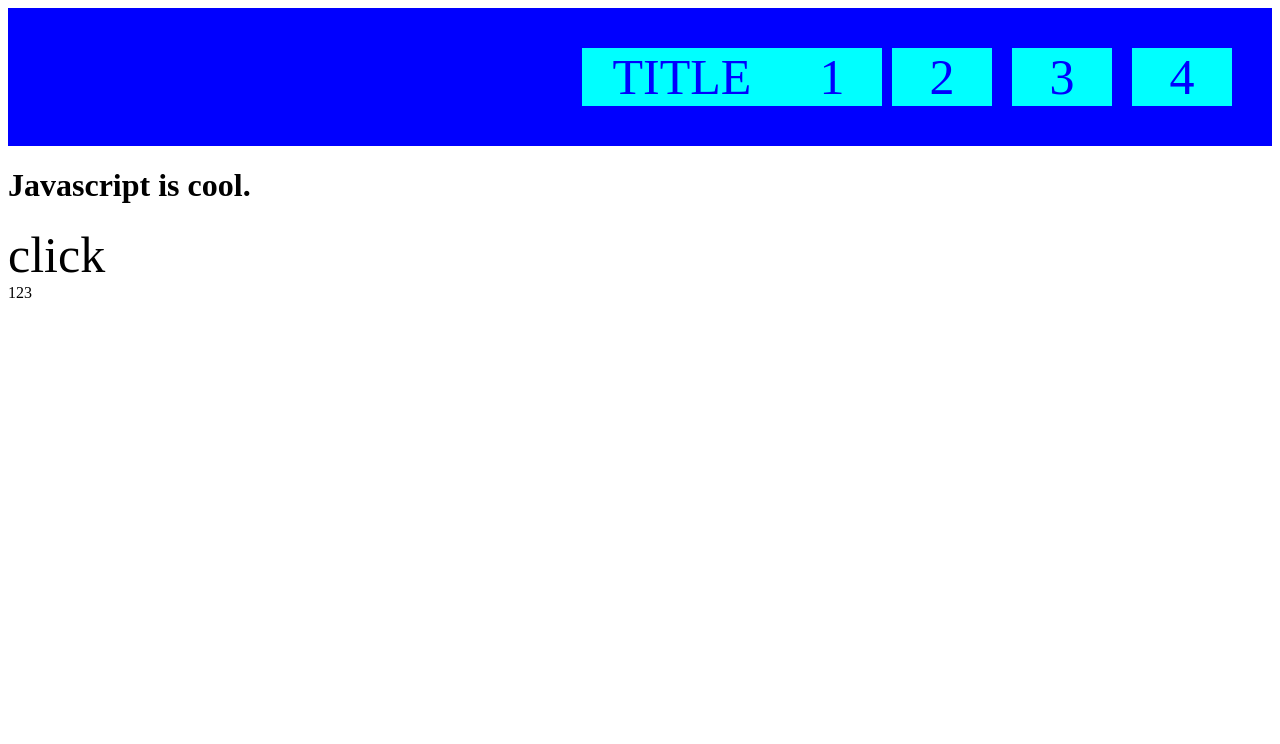
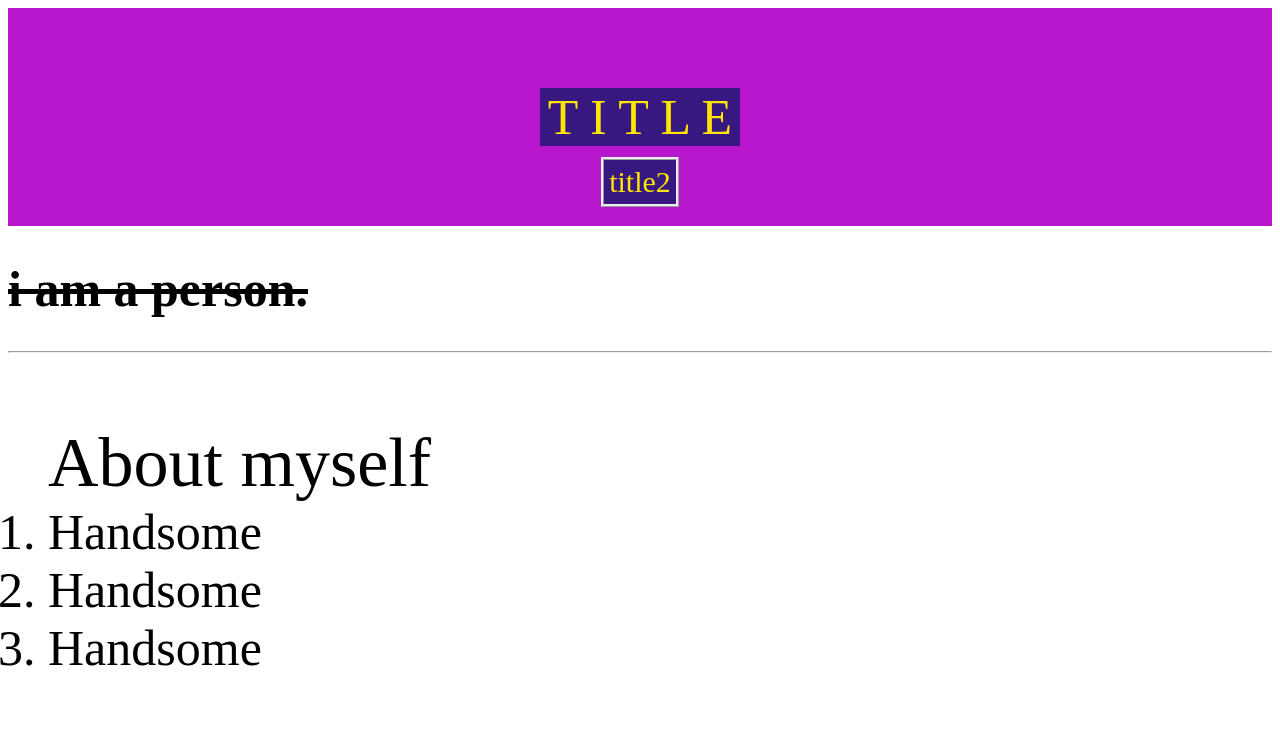
Before and after one commit to Fen-N/Max.github.io, a plain HTML site: page test.html in a window 1280 px wide. Shown: the top 744 px of the page. Drawn offline with Linux system fonts and the light colour scheme.

Commit message:
homework

```diff
--- a/style.css
+++ b/style.css
@@ -1,55 +1,49 @@
 .container {
-  background-color: blue;
-  width: auto;
-  padding: 30px;
+  background-color: rgb(184, 23, 206);
+  padding: 80px;
   display: flex;
   flex-wrap: wrap;
   flex-direction: row;
-  justify-content: flex-end;
+  justify-content: center;
   align-items: center;
 }
-.item {
-  background-color: aqua;
-  color: blue;
-  font-size: 50px;
-  width: 100px;
-  text-align: center;
-}
-.item2 {
-  background-color: aqua;
-  color: blue;
-  font-size: 50px;
-  width: 100px;
-  margin: 10px;
-  text-align: center;
-}
-.item3 {
-  background-color: aqua;
-  color: blue;
-  font-size: 50px;
-  width: 100px;
-  margin: 10px;
-  text-align: center;
-}
-.item4 {
-  background-color: aqua;
-  color: blue;
-  font-size: 50px;
-  width: 100px;
-  margin: 10px;
-  text-align: center;
-}
 .title {
-  background-color: aqua;
-  color: blue;
+  background-color: rgb(55, 24, 129);
+  color: rgb(255, 230, 0);
   font-size: 50px;
   width: 200px;
   text-align: center;
 }
+.title2{
+  background-color: rgb(55, 24, 129);
+  color: rgb(255, 230, 0);
+  padding: 5px;
+  font-size: 30px;
+  border-style: ridge;
+  position:absolute;
+  margin-top: 130px;
+}
+h1 {
+  font-size: 50px;
+}
+ol.myself{
+  font-size: 70px;
+}
+ol.myself > li{
+  font-size: 50px;
+}
 .btn {
-  font-size: 50px;
+  border-style: solid;
+  border-width: 10px;
+  font-size: 100px;
+  text-align: center;
   cursor: pointer; /* 更改游標類型。 */
 }
 .invisible {
   display: none;
 }
+#foo{
+  margin: 20px;
+  font-size: 100px;
+  text-align: center;
+}
--- a/test.html
+++ b/test.html
@@ -5,15 +5,19 @@
   </head>
   <body>
     <div class="container">
-      <div class="title">TITLE</div>
-      <div class="item">1</div>
-      <div class="item2">2</div>
-      <div class="item3">3</div>
-      <div class="item4">4</div>
+      <div class="title">T I T L E</div>
+      <div class="title2">title2</title></div>
     </div>
-    <h1>Javascript is cool.</h1>
+    <h1> <s>i am a person.</s></h1>
+    <hr>
+    <ol class="myself">About myself
+      <li>Handsome</li>
+      <li>Handsome</li>
+      <li>Handsome</li>
+    </ol>
+    <img src="1.jpg"  title="This is 1 " width="600" height="600"/>
     <div class="btn" onclick="toggle_info();">click</div>
-    <div id="foo">123</div>
+    <div id="foo">Nothing</div>
     <script src="scripts/main.js"></script>
     <!--This line need to place before end body-->
   </body>
```
Also changed, not shown: 1.jpg (added).
